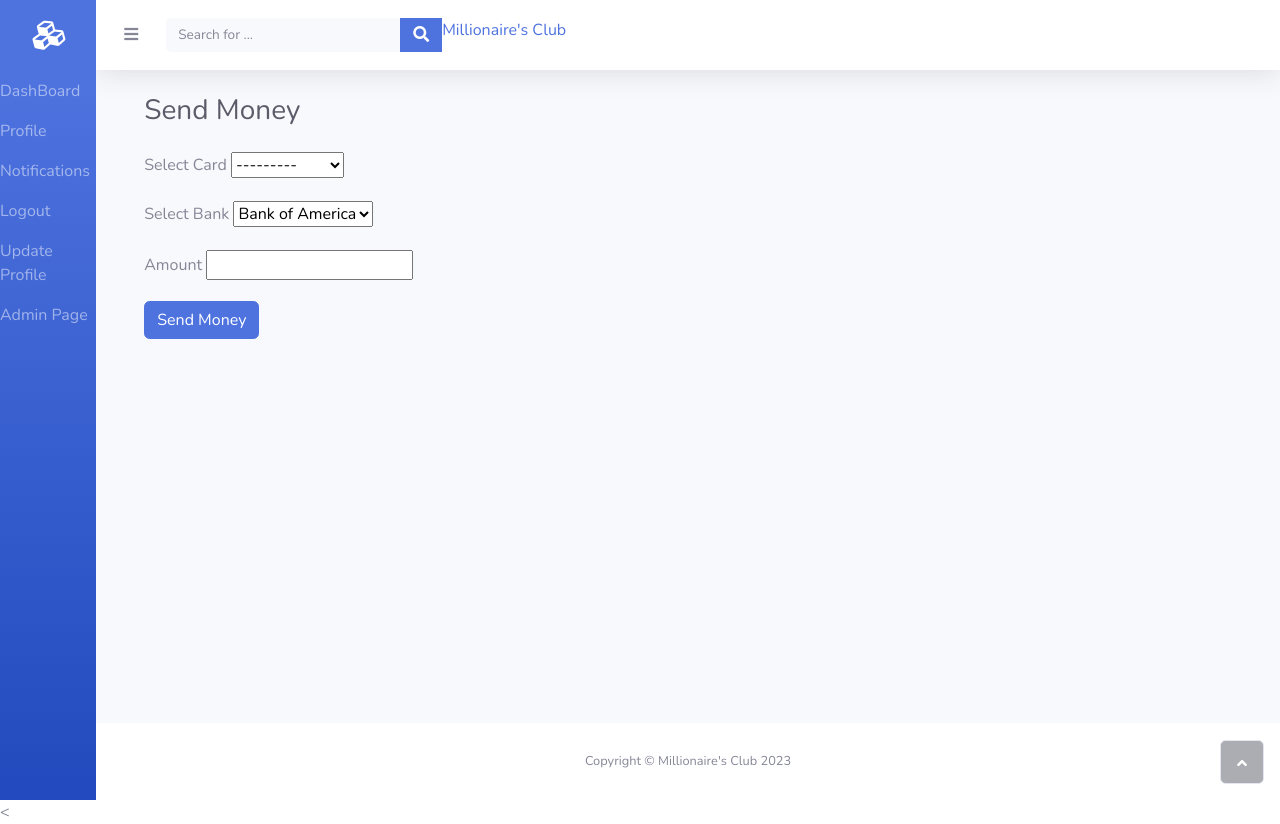
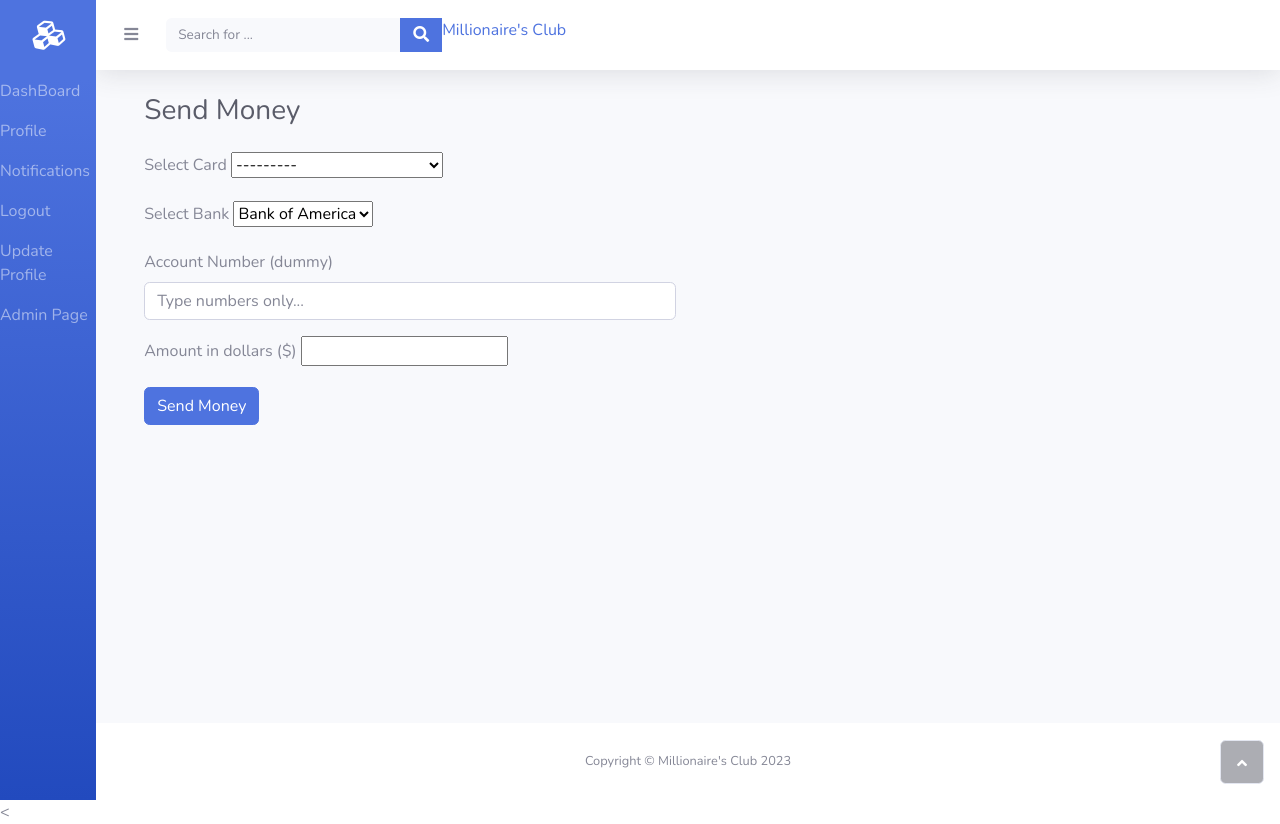
Before and after one commit to itachi1010/wallet, a Django app: page /send_money/ in a window 1280 px wide. Run offline with Django 4.2, Linux system fonts and the light colour scheme; a user stored in the database is signed in; data comes from the database, SQL or seed files in the repository; both versions use the stored data as it was after the commit; some libraries are stand-ins or nearby versions.

Commit message:
fixed up the account number stuffs

```diff
--- a/blog/templates/blog/home.html
+++ b/blog/templates/blog/home.html
@@ -18,7 +18,7 @@
                                     <span>Wallet balance</span>
                                 </div>
                                 <div class="text-dark font-weight-bold h5 mb-0">
-                                    <span id="id_wallet" class="form-control-static">{{ user.profile.wallet }}</span>
+                                    <span id="id_wallet" class="form-control-static">${{ user.profile.wallet }}</span>
                                 </div>
                             </div>
                             <div class="col-auto">
--- a/users/form.py
+++ b/users/form.py
@@ -39,6 +39,7 @@
 
 
 class TransactionForm(forms.ModelForm):
+    # Add the choices for the bank field
     BANK_CHOICES = [
         ('bank_of_america', 'Bank of America'),
         ('wells_fargo', 'Wells Fargo'),
@@ -51,8 +52,3 @@
     class Meta:
         model = Transaction
         fields = ['card', 'bank', 'amount']
-
-    def __init__(self, user, *args, **kwargs):
-        super(TransactionForm, self).__init__(*args, **kwargs)
-        # Restrict card choices to only the cards owned by the user
-        self.fields['card'].queryset = Card.objects.filter(user=user)
--- a/users/templates/users/profile.html
+++ b/users/templates/users/profile.html
@@ -17,7 +17,7 @@
             <h6 class="text-primary font-weight-bold m-0">Wallet balance</h6>
           </div>
           <div class="card-body">
-            <h4 class="small font-weight-bold">Customer Database<span class="float-right">{{ user.profile.wallet }}%</span></h4>
+            <h4 class="small font-weight-bold">Customer Balance<span class="float-right">{{ user.profile.wallet }}%</span></h4>
             <p id="id_wallet" class="form-control-static">${{ user.profile.wallet }}</p>
             <div class="progress progress-sm mb-3">
               <div class="progress-bar bg-primary" aria-valuenow="{{ user.profile.wallet }}" aria-valuemin="0" aria-valuemax="100" style="width: {{ user.profile.wallet }}%;"><span class="sr-only">{{ user.profile.wallet }}%</span></div>
--- a/users/templates/users/send_money.html
+++ b/users/templates/users/send_money.html
@@ -22,8 +22,14 @@
             {{ form.bank }}
           </div>
 
+          <!-- Dummy input field (accepts only numbers) -->
           <div class="form-group">
-            <label for="{{ form.amount.id_for_label }}">Amount</label>
+            <label for="dummy_field">Account Number (dummy)</label>
+            <input type="number" id="dummy_field" name="dummy_field" class="form-control" pattern="\d*" placeholder="Type numbers only..." required>
+          </div>
+
+          <div class="form-group">
+            <label for="{{ form.amount.id_for_label }}">Amount in dollars ($)</label>
             {{ form.amount }}
           </div>
 
--- a/users/views.py
+++ b/users/views.py
@@ -206,7 +206,8 @@
 def send_money(request):
     if request.method == 'POST':
         # Process the form data
-        form = TransactionForm(request.user, request.POST)
+        form = TransactionForm(request.POST)
+
         if form.is_valid():
             transaction = form.save(commit=False)
             transaction.user = request.user
@@ -229,8 +230,9 @@
             messages.success(request, 'Transaction successful!')
             return redirect('send_money')
 
+
     else:
-        form = TransactionForm(request.user)
+        form = TransactionForm()
 
     # If it's not a POST request, show the form
     return render(request, 'users/send_money.html', {'form': form})
```
Also changed, not shown: db.sqlite3.
